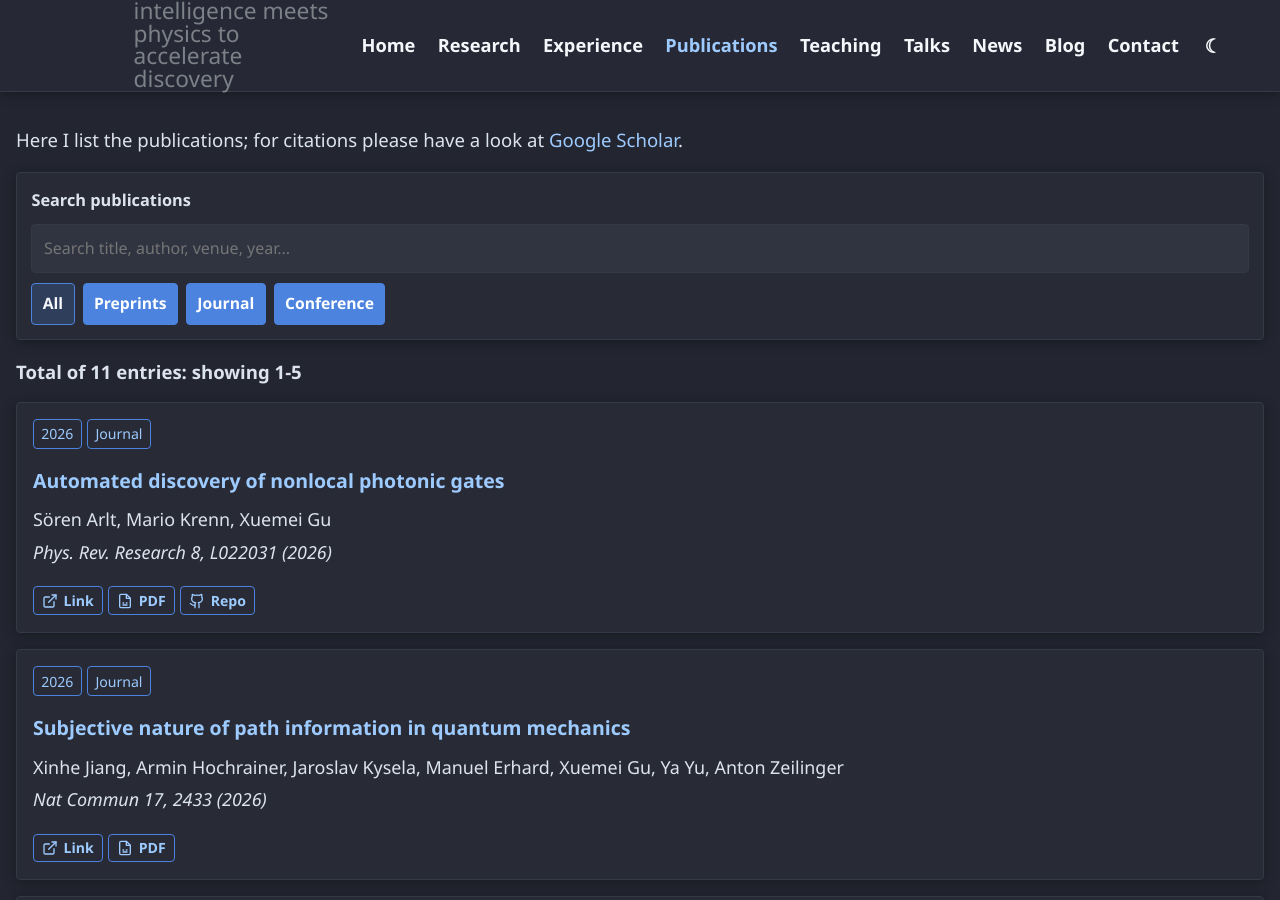
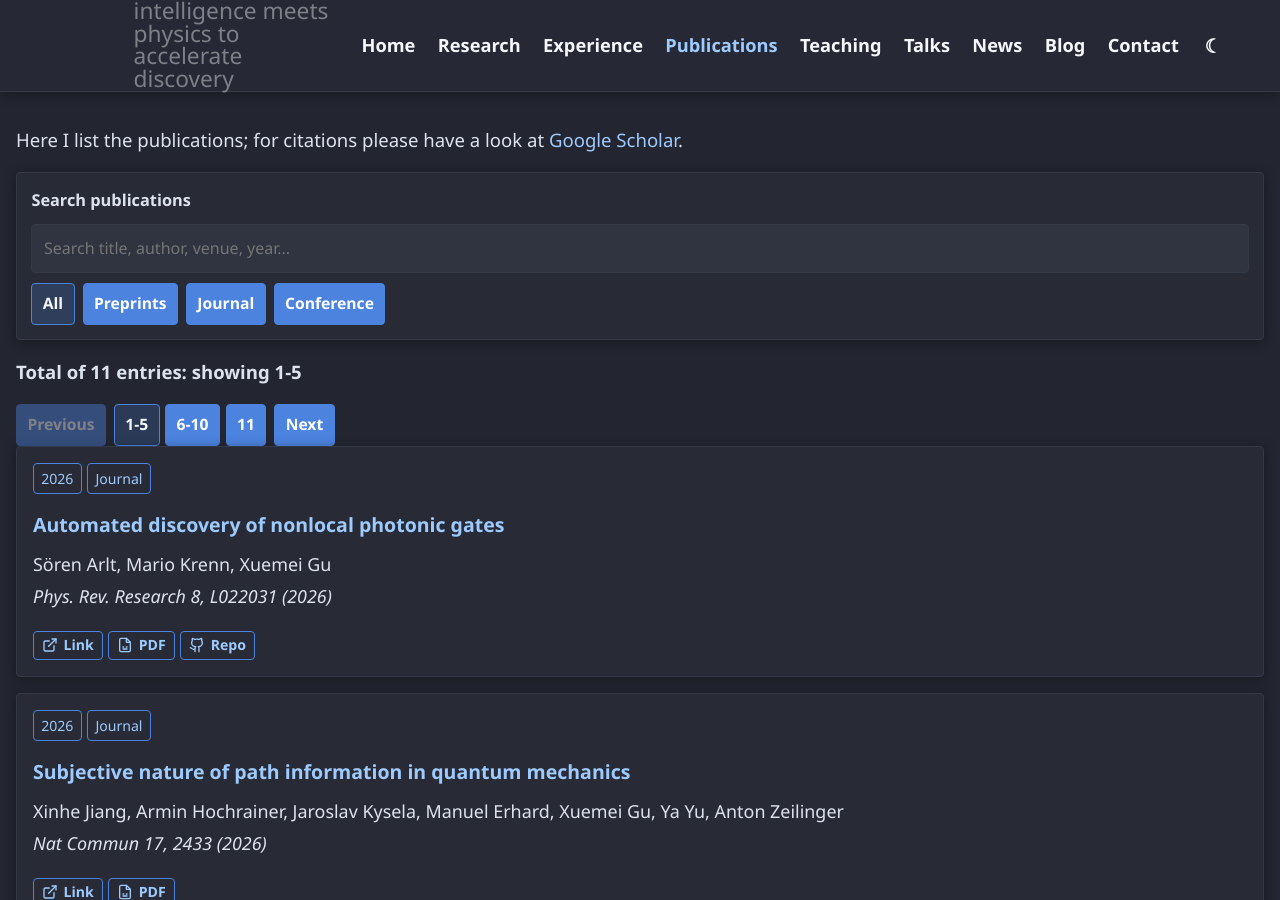
Before and after one commit to XuemeiGu/xuemeigu.github.io, a Jekyll site: the page built from content/pages/publications.md, in a window 1280 px wide and 900 px high. Built offline with Jekyll 4.4.1, drawn with Linux system fonts in a browser that asks for light colours; some of the changed lines change nothing that is shown.

Commit message:
update publication page

```diff
--- a/_includes/head.html
+++ b/_includes/head.html
@@ -13,5 +13,5 @@
   <link rel="shortcut icon" href="{{ '/favicon.ico?v=20260617' | relative_url }}">
   <link rel="icon" href="{{ favicon_path }}?v=20260617" type="image/png" sizes="427x427">
   <link rel="apple-touch-icon" href="{{ favicon_path }}?v=20260617">
-  <link rel="stylesheet" href="{{ '/assets/css/main.css' | relative_url }}">
+  <link rel="stylesheet" href="{{ '/assets/css/main.css?v=20260619' | relative_url }}">
 </head>
--- a/_layouts/default.html
+++ b/_layouts/default.html
@@ -8,6 +8,6 @@
       {{ content }}
     </main>
     {% include footer.html %}
-    <script src="{{ '/assets/js/site.js' | relative_url }}"></script>
+    <script src="{{ '/assets/js/site.js?v=20260619' | relative_url }}"></script>
   </body>
 </html>
--- a/assets/js/site.js
+++ b/assets/js/site.js
@@ -1,6 +1,11 @@
 (function () {
   const root = document.documentElement;
-  const storedTheme = localStorage.getItem('theme');
+  let storedTheme = null;
+  try {
+    storedTheme = localStorage.getItem('theme');
+  } catch (error) {
+    storedTheme = null;
+  }
   root.setAttribute('data-theme', storedTheme || 'dark');
 
   const themeButton = document.querySelector('.theme-toggle');
@@ -9,7 +14,11 @@
     themeButton.addEventListener('click', () => {
       const current = root.getAttribute('data-theme') === 'dark' ? 'light' : 'dark';
       root.setAttribute('data-theme', current);
+      try {
         localStorage.setItem('theme', current);
+      } catch (error) {
+        // Theme persistence is optional.
+      }
       themeButton.textContent = current === 'dark' ? '☾' : '☀';
     });
   }
@@ -29,10 +38,10 @@
   const cards = Array.from(document.querySelectorAll('.publication-card'));
   const resultsLabel = document.querySelector('#publication-results');
   const emptyMessage = document.querySelector('#publication-empty');
-  const pagination = document.querySelector('.publication-pagination');
-  const pageButtons = document.querySelector('.pagination-pages');
-  const prevButton = document.querySelector('[data-pagination="prev"]');
-  const nextButton = document.querySelector('[data-pagination="next"]');
+  const paginationControls = Array.from(document.querySelectorAll('.publication-pagination'));
+  const pageButtonGroups = Array.from(document.querySelectorAll('.pagination-pages'));
+  const prevButtons = Array.from(document.querySelectorAll('[data-pagination="prev"]'));
+  const nextButtons = Array.from(document.querySelectorAll('[data-pagination="next"]'));
   const pageSize = publicationList ? Number(publicationList.dataset.pageSize) || 5 : 5;
   let activeFilter = 'all';
   let currentPage = 1;
@@ -106,18 +115,28 @@
       emptyMessage.hidden = matchingCards.length > 0;
     }
 
-    if (pagination && pageButtons && prevButton && nextButton) {
-      pagination.hidden = matchingCards.length <= pageSize;
-      prevButton.disabled = currentPage === 1;
-      nextButton.disabled = currentPage === totalPages;
-      pageButtons.replaceChildren();
+    if (paginationControls.length && pageButtonGroups.length) {
+      paginationControls.forEach((control) => {
+        control.hidden = matchingCards.length <= pageSize;
+      });
+
+      prevButtons.forEach((button) => {
+        button.disabled = currentPage === 1;
+      });
+
+      nextButtons.forEach((button) => {
+        button.disabled = currentPage === totalPages;
+      });
+
+      pageButtonGroups.forEach((group) => {
+        group.textContent = '';
 
         getVisiblePublicationPages(totalPages).forEach((page) => {
           if (page === 'ellipsis') {
             const ellipsis = document.createElement('span');
             ellipsis.className = 'pagination-ellipsis';
             ellipsis.textContent = '...';
-          pageButtons.append(ellipsis);
+            group.append(ellipsis);
             return;
           }
 
@@ -134,7 +153,8 @@
             currentPage = page;
             updatePublicationPagination();
           });
-        pageButtons.append(button);
+          group.append(button);
+        });
       });
     }
   }
@@ -157,19 +177,19 @@
     });
   });
 
-  if (prevButton) {
-    prevButton.addEventListener('click', () => {
+  prevButtons.forEach((button) => {
+    button.addEventListener('click', () => {
       currentPage = Math.max(1, currentPage - 1);
       updatePublicationPagination();
     });
-  }
+  });
 
-  if (nextButton) {
-    nextButton.addEventListener('click', () => {
+  nextButtons.forEach((button) => {
+    button.addEventListener('click', () => {
       currentPage += 1;
       updatePublicationPagination();
     });
-  }
+  });
 
   updatePublicationPagination();
 })();
--- a/content/pages/publications.md
+++ b/content/pages/publications.md
@@ -27,6 +27,12 @@ permalink: /publications/
 
 <p class="publication-results" id="publication-results" aria-live="polite" hidden></p>
 
+<nav class="publication-pagination" aria-label="Publication pages" hidden>
+  <button class="pagination-button" data-pagination="prev" type="button">Previous</button>
+  <div class="pagination-pages" aria-label="Page numbers"></div>
+  <button class="pagination-button" data-pagination="next" type="button">Next</button>
+</nav>
+
 <div class="stack publication-list" data-page-size="5">
 {% assign publications_sorted = site.publications | sort: "sort_order" %}
 {% for publication in publications_sorted %}
```
Lines whose indentation alone changed are shown as unchanged.
